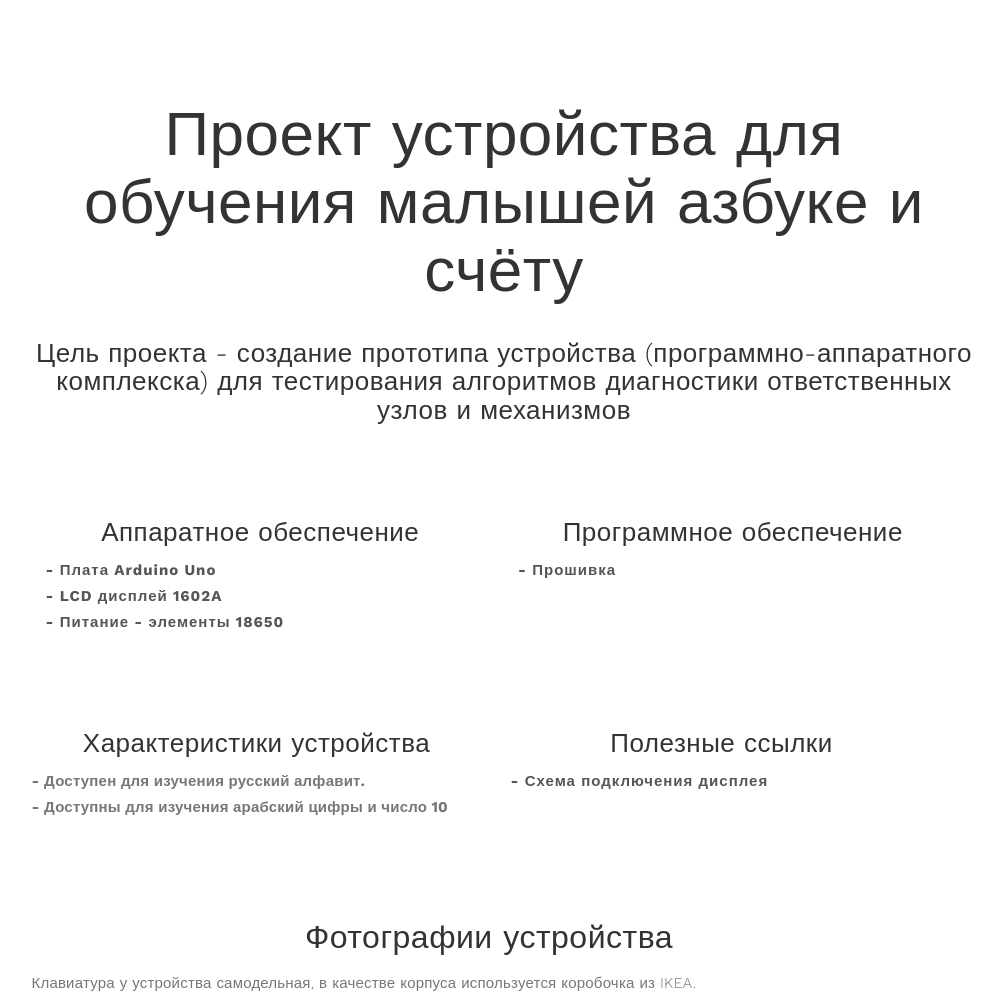
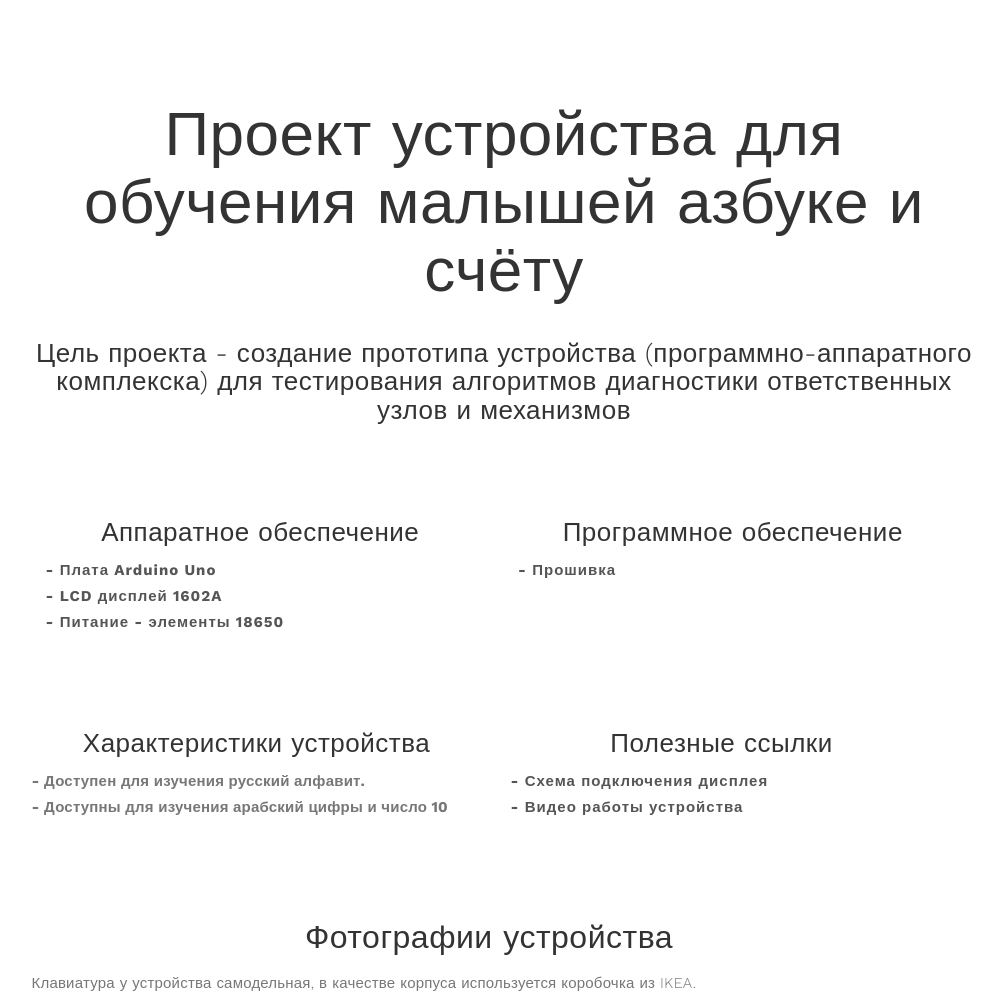
Before and after one commit to tinyroboticsteam/TeachingBox, a plain HTML site: page index.html in a window 1280 px wide. Shown: the top 1003 px of the page, without its empty margins (136-1138 px from the left). Drawn offline with nearby package versions, Linux system fonts and the light colour scheme.

Commit message:
обновил ссылку

```diff
--- a/index.html
+++ b/index.html
@@ -85,6 +85,8 @@
                         <h3>Полезные ссылки</h3>
 						<p align = 'left'>
 							<a href="http://helpduino.ru/LCD_Keypad_Shield.html">- Схема подключения дисплея</a> <br>
+
+							<a href="https://www.instagram.com/p/Bsx7ADbnOgs/">- Видео работы устройства</a> <br>
 						</p>
                     </div>
 
@@ -110,7 +112,6 @@
                          <img src="images/im3_.jpg" class="img-responsive" alt="Portfolio">
                     </div>
 
-               </div>
 
           </div>
      </div>
```
